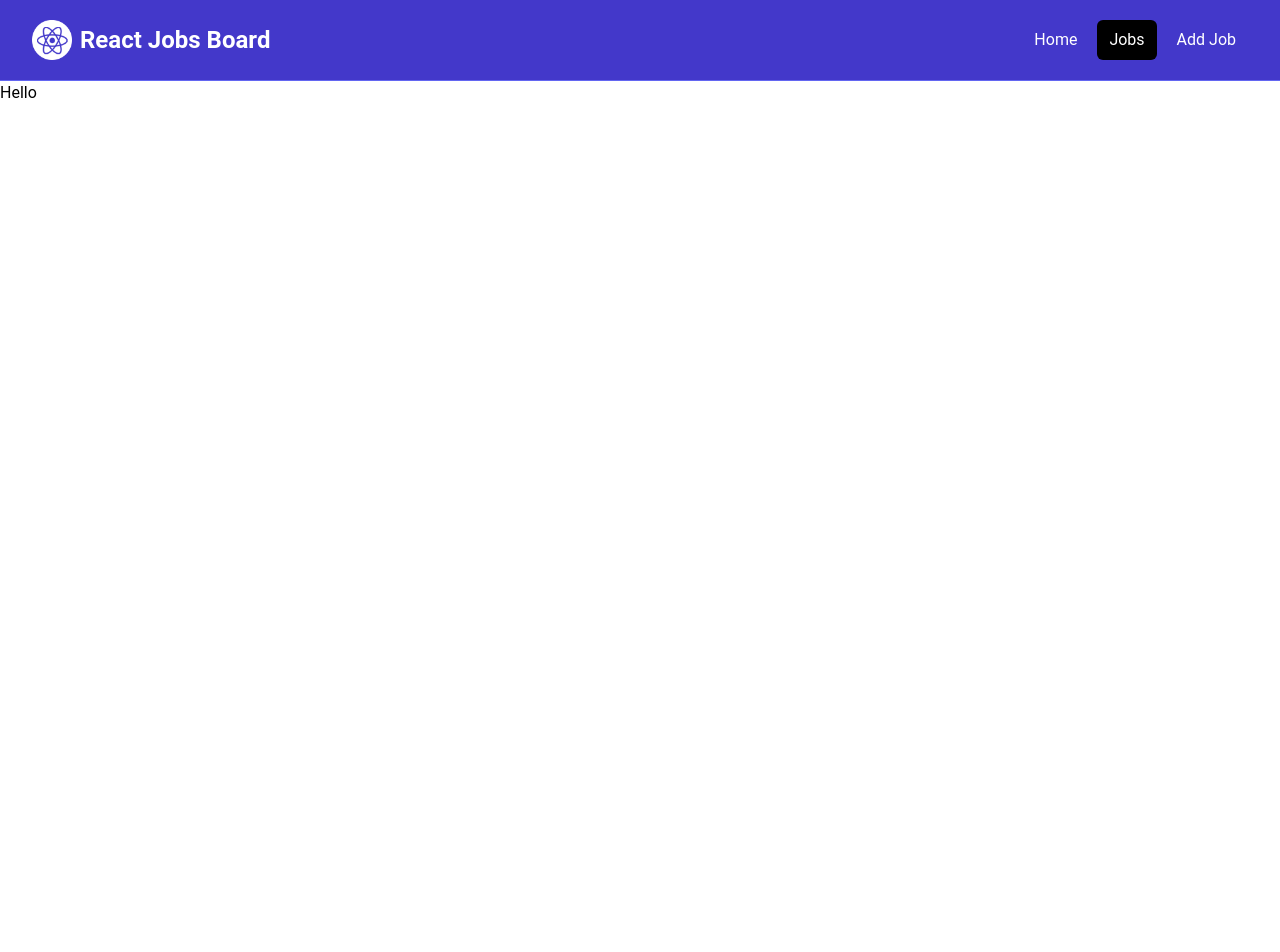
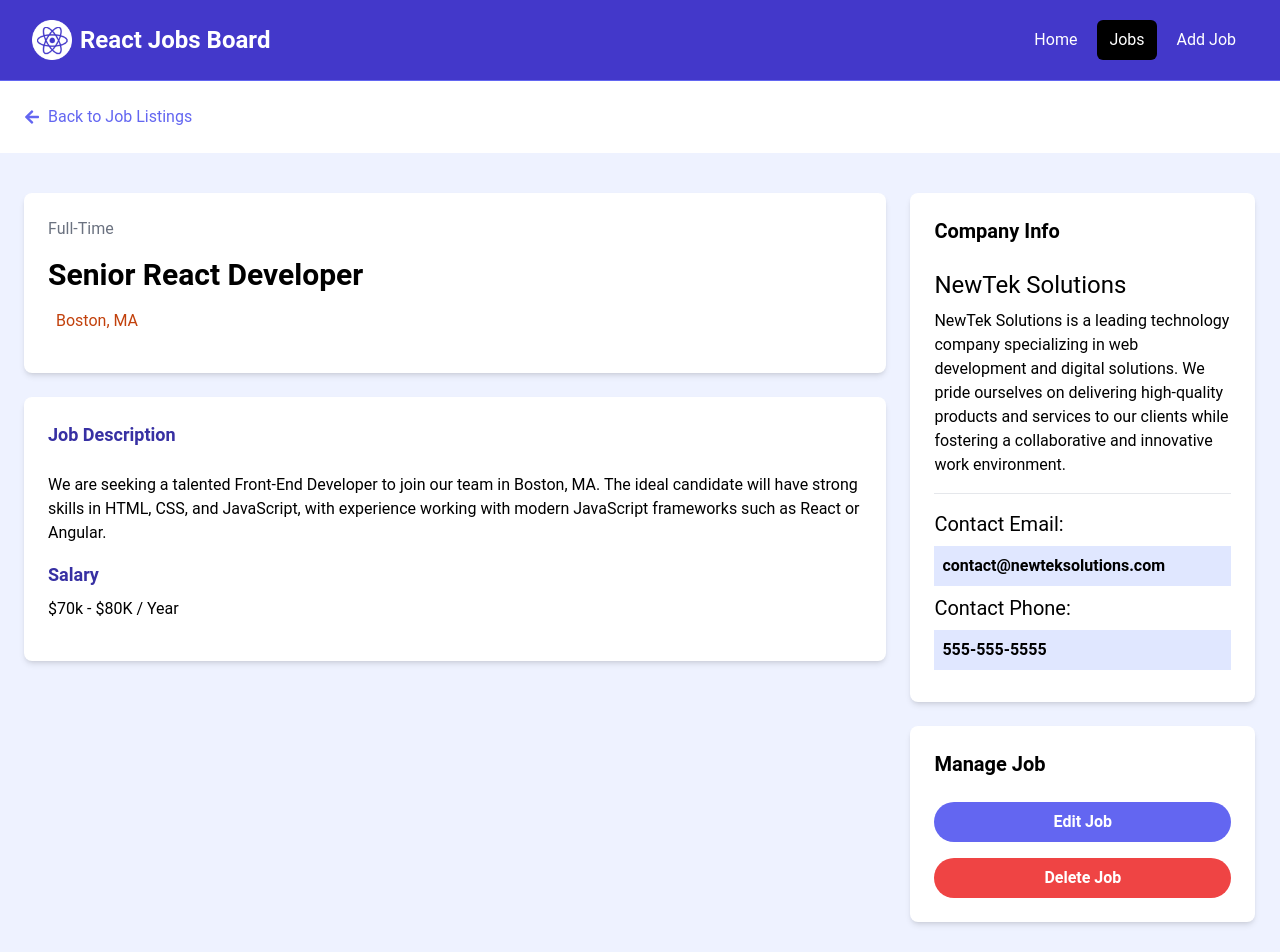
Before and after one commit to kachamachkov/React-Job-Board, a React (Vite) app in the folder client/: page /jobs/1 in a window 1280 px wide. Shown: the top 952 px of the page. Before the commit the page ends 800 px from the top, so only its background shows below. Built offline with nearby package versions, Linux system fonts and the light colour scheme; no server answers.

Commit message:
Render single job static page, fix back button

```diff
--- a/client/src/components/JobListing.jsx
+++ b/client/src/components/JobListing.jsx
@@ -7,7 +7,6 @@
 
   let description = job.description;
 
-  console.log(job)
 
   if (!showFullDescription) {
     description = description.substring(0, 86) + '...';
--- a/client/src/components/JobListings.jsx
+++ b/client/src/components/JobListings.jsx
@@ -13,7 +13,6 @@
         const res = await fetch('http://localhost:3030/jsonstore/jobs');
         const data = await res.json();
 
-
         setJobs(Object.values(data));
 
       } catch (err) {
@@ -25,7 +24,6 @@
   }, []);
 
 
-  console.log(jobs)
 
   return (
     <section className="bg-blue-50 px-4 py-10">
--- a/client/src/pages/JobPage.jsx
+++ b/client/src/pages/JobPage.jsx
@@ -1,6 +1,8 @@
 import { useState, useEffect } from "react";
 import { useParams } from "react-router-dom";
 import Spinner from "../components/Spinner";
+import { FaArrowLeft } from "react-icons/fa";
+import { Link } from "react-router-dom";
 
 const JobPage = () => {
   const { id } = useParams();
@@ -12,7 +14,6 @@
       try {
         const res = await fetch(`http://localhost:3030/jsonstore/jobs/${id}`);
         const data = await res.json();
-        console.log(data);
         setJob(data);
 
       } catch (err) {
@@ -26,8 +27,96 @@
 
 
 
-  return (
-    <div>Hello</div>
+  return loading ? <Spinner /> : (
+    <>
+      <section>
+        <div className="container m-auto py-6 px-6">
+          <Link
+            to="/jobs"
+            className="text-indigo-500 hover:text-indigo-600 flex items-center"
+          >
+            <FaArrowLeft className="mr-2" /> Back to Job Listings
+          </Link>
+        </div>
+      </section>
+
+      <section className="bg-indigo-50">
+        <div className="container m-auto py-10 px-6">
+          <div className="grid grid-cols-1 md:grid-cols-70/30 w-full gap-6">
+            <main>
+              <div
+                className="bg-white p-6 rounded-lg shadow-md text-center md:text-left"
+              >
+                <div className="text-gray-500 mb-4">Full-Time</div>
+                <h1 className="text-3xl font-bold mb-4">
+                  Senior React Developer
+                </h1>
+                <div
+                  className="text-gray-500 mb-4 flex align-middle justify-center md:justify-start"
+                >
+                  <i
+                    className="fa-solid fa-location-dot text-lg text-orange-700 mr-2"
+                  ></i>
+                  <p className="text-orange-700">Boston, MA</p>
+                </div>
+              </div>
+
+              <div className="bg-white p-6 rounded-lg shadow-md mt-6">
+                <h3 className="text-indigo-800 text-lg font-bold mb-6">
+                  Job Description
+                </h3>
+
+                <p className="mb-4">
+                  We are seeking a talented Front-End Developer to join our team in Boston, MA. The ideal candidate will have strong skills in HTML, CSS, and JavaScript, with experience working with modern JavaScript frameworks such as React or Angular.
+                </p>
+
+                <h3 className="text-indigo-800 text-lg font-bold mb-2">Salary</h3>
+
+                <p className="mb-4">$70k - $80K / Year</p>
+              </div>
+            </main>
+
+            <aside>
+              <div className="bg-white p-6 rounded-lg shadow-md">
+                <h3 className="text-xl font-bold mb-6">Company Info</h3>
+
+                <h2 className="text-2xl">NewTek Solutions</h2>
+
+                <p className="my-2">
+                  NewTek Solutions is a leading technology company specializing in web development and digital solutions. We pride ourselves on delivering high-quality products and services to our clients while fostering a collaborative and innovative work environment.
+                </p>
+
+                <hr className="my-4" />
+
+                <h3 className="text-xl">Contact Email:</h3>
+
+                <p className="my-2 bg-indigo-100 p-2 font-bold">
+                  contact@newteksolutions.com
+                </p>
+
+                <h3 className="text-xl">Contact Phone:</h3>
+
+                <p className="my-2 bg-indigo-100 p-2 font-bold">555-555-5555</p>
+              </div>
+
+              <div className="bg-white p-6 rounded-lg shadow-md mt-6">
+                <h3 className="text-xl font-bold mb-6">Manage Job</h3>
+                <a
+                  href="/add-job.html"
+                  className="bg-indigo-500 hover:bg-indigo-600 text-white text-center font-bold py-2 px-4 rounded-full w-full focus:outline-none focus:shadow-outline mt-4 block"
+                >Edit Job</a
+                >
+                <button
+                  className="bg-red-500 hover:bg-red-600 text-white font-bold py-2 px-4 rounded-full w-full focus:outline-none focus:shadow-outline mt-4 block"
+                >
+                  Delete Job
+                </button>
+              </div>
+            </aside>
+          </div>
+        </div>
+      </section>
+    </>
   );
 };
 export default JobPage;
```
